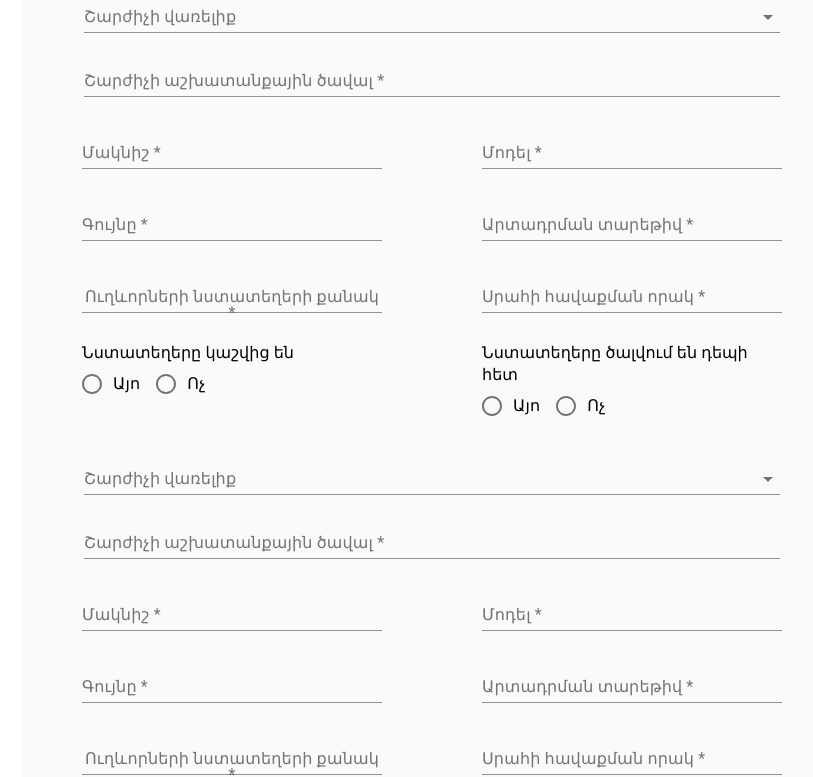
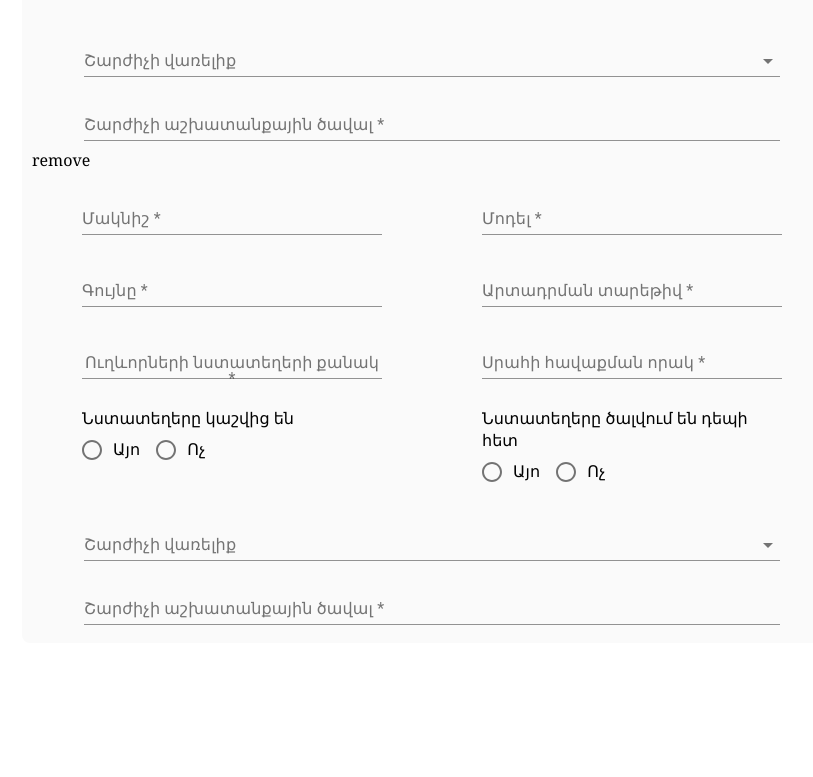
Before and after one commit to mherdv/rentCarsForm, a React (Create React App) app: page / in a window 1280 px wide. Shown: the part 1087-1864 px from the top of the page, without its empty margins (208-1021 px from the left). After the commit the page ends 1740 px from the top, so only its background shows below. Built offline with nearby package versions, Linux system fonts and the light colour scheme.

Commit message:
carsObjectCreating

```diff
--- a/src/App.js
+++ b/src/App.js
@@ -1,4 +1,4 @@
-import React, { useState } from 'react';
+import React, { useState ,useEffect} from 'react';
 import { makeStyles } from '@material-ui/core/styles';
 import Partner from "./componts/partner/Partner";
 import Cars from "./componts/cars/Cars";
@@ -19,12 +19,17 @@ const useStyles = makeStyles(theme => ({
 function App() {
   const classes = useStyles();
 
+
+
   const [formObject, changeFormObject] = useState({
     partnerInfo: {
 
     },
-    cars: [1, 2, 3, 4]
+    cars: [{},{},{}]
   });
+
+
+
 
 
 
@@ -40,7 +45,7 @@ function App() {
           <SectionTitle number={2} title={"Ավտոմեքենա"} />
 
           {formObject.cars.map((car, key) => {
-            return <Cars key={key} thisCarForm={car}/>
+            return <Cars key={key} index={key} thisCarForm={car}/>
           })}
 
         </form>
--- a/src/componts/cars/Cars.js
+++ b/src/componts/cars/Cars.js
@@ -54,6 +54,7 @@ export default function Cars(props) {
 
 
 
+    let carsForm = props.thisCarForm;
 
 
     // setTimeout(function(){
@@ -70,45 +71,57 @@ export default function Cars(props) {
 
     const handleValueChange = input => event => {
         // changeHandler({ ...values, value: event.target.value });
-        input.value =  event.target.value
-        console.log(input)
+        console.log(event)
+        input.value += event.target.value
 
     };
 
-    const handleChange = elem => event=> console.log(event)
+    const handleChange = elem => event => console.log(event)
     function selectChange(event) {
         setValues(oldValues => ({
             ...oldValues,
             [event.target.name]: event.target.value,
         }));
     }
+    if (!carsForm.inputs) {
 
-    const inputs = [
+        carsForm.inputs = [
             {
                 label: "Մակնիշ *",
-            name: 'Brand'
+                name: 'Brand',
+                value:''
             },
             {
                 label: "Մոդել *",
-            name: 'Model'
+                name: 'Model',
+                value:''
             },
             {
                 label: "Գույնը *",
-            name: 'Color'
+                name: 'Color',
+                value:''
             },
             {
                 label: "Արտադրման տարեթիվ *",
-            name: 'date of production:'
+                name: 'date of production:',
+                value:''
             },
             {
                 label: "Ուղևորների նստատեղերի քանակ *",
-            name: 'Number of passenger seats'
+                name: 'Number of passenger seats',
+                value:''
             },
             {
                 label: "Սրահի հավաքման որակ *",
-            name: 'Salon quality'
+                name: 'Salon quality',
+                value:''
             }
         ];
+
+    }
+
+
+
     const seats = [
 
         {
@@ -144,8 +157,18 @@ export default function Cars(props) {
     return (
         <div className="Cars" style={{ textAlign: "left" }}>
             <div>
+
+
+                <span onClick={function () {
+
+
+
+                    formObject.cars.splice(props.index, 1);
+                    changeFormObject({ ...formObject, cars: formObject.cars });
+
+                }}>remove</span>
                 <div className={classes.container}>
-                    {inputs.map((input, index) => {
+                    {carsForm.inputs.map((input, index) => {
 
 
                         return (
```
Lines whose indentation alone changed are shown as unchanged.
